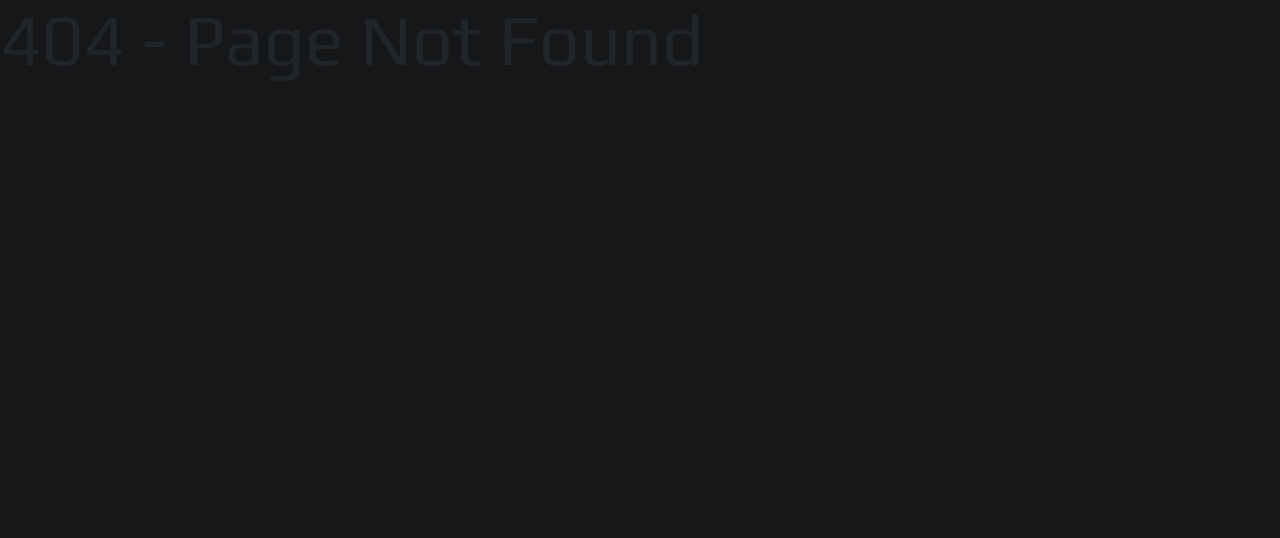
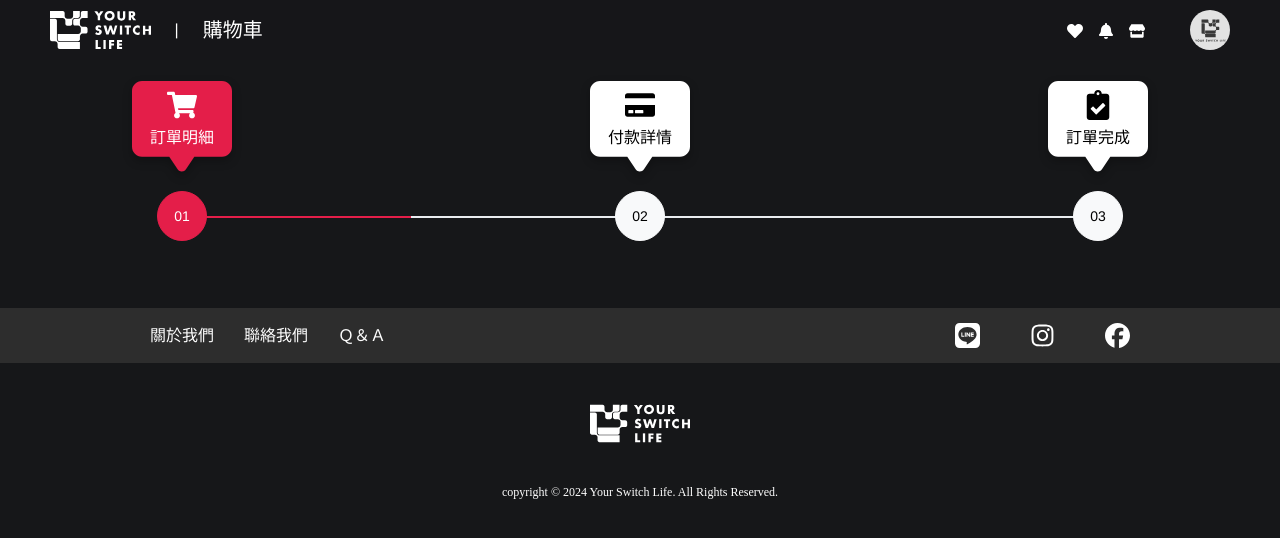
Before and after one commit to yourswitchlife/ysl-vvi, a Next.js app in the folder next/: page /cart/purchase in a window 1280 px wide. Before the commit this address had no page. Shown: the top 538 px of the page. Built offline with nearby package versions, Linux system fonts and the light colour scheme.

Commit message:
新增訂單完成頁面檔案

```diff
--- /dev/null
+++ b/next/pages/cart/purchase.js
@@ -0,0 +1,14 @@
+import React from 'react'
+import CartNavbar from '@/components/layout/navbar/cart-navbar'
+import Footer from '@/components/layout/footer/footer-front'
+import CartStep from '@/components/cart/cart-step'
+
+export default function Purchase() {
+  return (
+    <>
+      <CartNavbar />
+      <CartStep />
+      <Footer />
+    </>
+  )
+}
```
